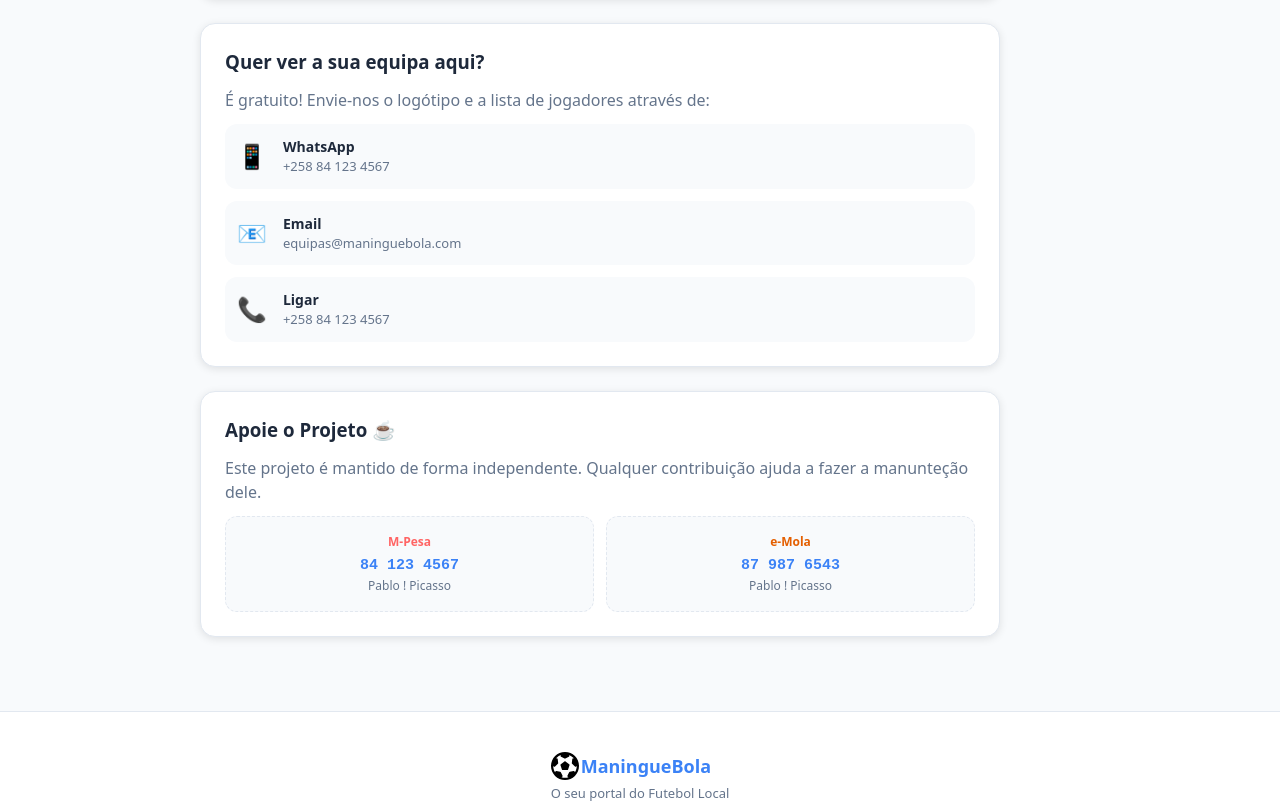
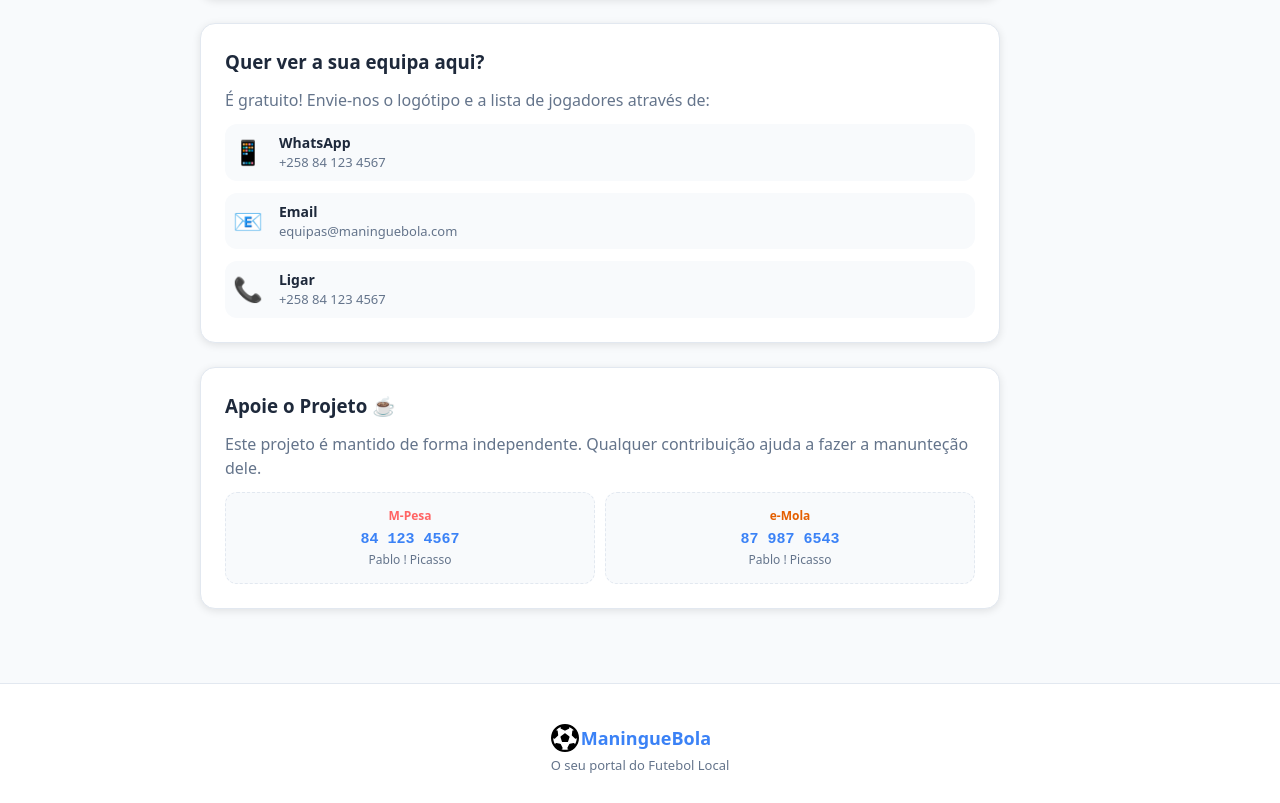
Before and after one commit to Raimundroid/maninguebola, a React (Vite) app: page /sobre in a window 1280 px wide. Shown: the part 760-1563 px from the top of the page. Built offline with nearby package versions, Linux system fonts and the light colour scheme.

Commit message:
AboutPage finito 3

```diff
--- a/src/pages/AboutPage/AboutPage.css
+++ b/src/pages/AboutPage/AboutPage.css
@@ -158,7 +158,7 @@
   gap: 16px;
   text-decoration: none;
   background: var(--bg);
-  padding: 12px;
+  padding: 8px;
   border-radius: 12px;
   transition: transform 200ms;
 }
@@ -191,14 +191,14 @@
 .wallets {
   display: grid;
   grid-template-columns: 1fr 1fr;
-  gap: 12px;
+  gap: 10px;
 }
 
 .wallet {
   display: flex;
   flex-direction: column;
   align-items: center;
-  padding: 16px;
+  padding: 14px;
   border-radius: 12px;
   background: var(--bg);
   border: 1px dashed var(--border);
```
